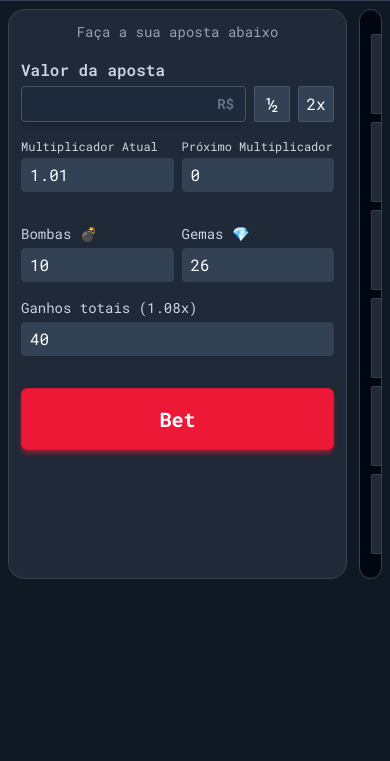
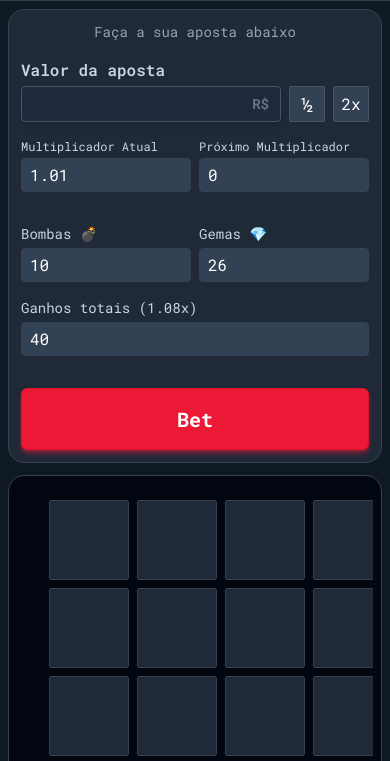
Before and after one commit to Brendon3578/minesweeper-game-bet, a website with bundled scripts: page src/index.html in a window 390 px wide. Shown: the part 57-818 px from the top of the page. Built offline with nearby package versions, Linux system fonts and the light colour scheme; files whose address does not match are found by name.

Commit message:
:art: add responsivity to website

```diff
--- a/src/index.html
+++ b/src/index.html
@@ -60,23 +60,23 @@
       <main class="w-full flex items-center justify-center">
         <!-- main container -->
         <div
-          class="max-w-5xl flex w-full items-stretch justify-center p-2 gap-3"
+          class="max-w-5xl flex flex-col md:flex-row w-full items-stretch justify-center p-2 gap-3"
         >
           <!-- LOCAL DE APOSTA -->
           <aside
             class="basis-1/3 text-white bg-gray-800 border border-gray-700 rounded-2xl"
           >
-            <form class="flex flex-col lg:flex-row gap-8 w-full">
+            <form class="flex flex-col gap-8 w-full">
               <fieldset
                 class="group p-3 flex flex-col gap-4 justify-center items-center w-full"
                 data-bet-status="bet"
               >
                 <p class="text-gray-400 text-sm">Faça a sua aposta abaixo</p>
 
-                <div class="flex flex-col gap-4">
-                  <div class="flex gap-2 items-end">
+                <div class="flex flex-col gap-4 w-full max-w-md md:max-w-full">
+                  <div class="flex gap-2 items-end w-full">
                     <!-- input group -->
-                    <label class="relative flex flex-col gap-1">
+                    <label class="relative flex flex-col gap-1 w-full">
                       <span class="text-slate-300 font-semibold"
                         >Valor da aposta</span
                       >
@@ -94,13 +94,13 @@
                     </label>
                     <button
                       type="button"
-                      class="flex flex-col items-center justify-center bg-slate-700 border-slate-600 text-xl size-9 border rounded-sm"
+                      class="flex flex-col items-center justify-center bg-slate-700 border-slate-600 text-xl size-9 min-w-9 border rounded-sm"
                     >
                       ½
                     </button>
                     <button
                       type="button"
-                      class="flex flex-col items-center justify-center bg-slate-700 border-slate-600 size-9 border rounded-sm"
+                      class="flex flex-col items-center justify-center bg-slate-700 border-slate-600 size-9 min-w-9 border rounded-sm"
                     >
                       2x
                     </button>
@@ -202,8 +202,8 @@
               <div
                 class="grid grid-cols-6 grid-rows-6 gap-2 max-w-fit min-w-max mx-auto my-0"
                 id="grid"
+                data-disabled="false"
               ></div>
-              <!-- data-disabled="true" -->
             </div>
           </div>
         </div>
```
Also changed, not shown: src/styles/output.css.
